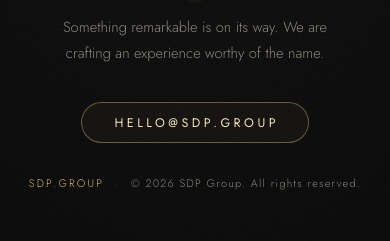
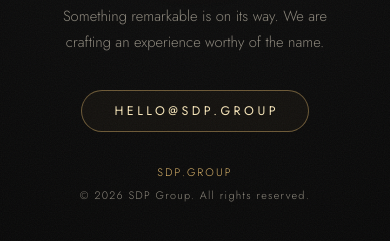
Before and after one commit to SDP-Internal/SDPGroupLanding, a plain HTML site: page index.html in a window 390 px wide. Shown: the part 445-686 px from the top of the page. Drawn offline with nearby package versions, Linux system fonts and the light colour scheme.

Commit message:
SDP Group — responsive coming soon page

```diff
--- a/styles.css
+++ b/styles.css
@@ -18,7 +18,10 @@
 *::before,
 *::after { box-sizing: border-box; }
 
-html { -webkit-text-size-adjust: 100%; }
+html {
+    -webkit-text-size-adjust: 100%;
+    overflow-x: hidden;
+}
 
 body {
     margin: 0;
@@ -246,6 +249,11 @@
 
 .footer .sep { color: rgba(217, 178, 106, 0.4); }
 
+@media (max-width: 420px) {
+    .footer { flex-direction: column; gap: 0.45rem; }
+    .footer .sep { display: none; }
+}
+
 /* ---- Motion / accessibility ---- */
 @media (prefers-reduced-motion: reduce) {
     *,
```
Also changed, not shown: 1 other file.
